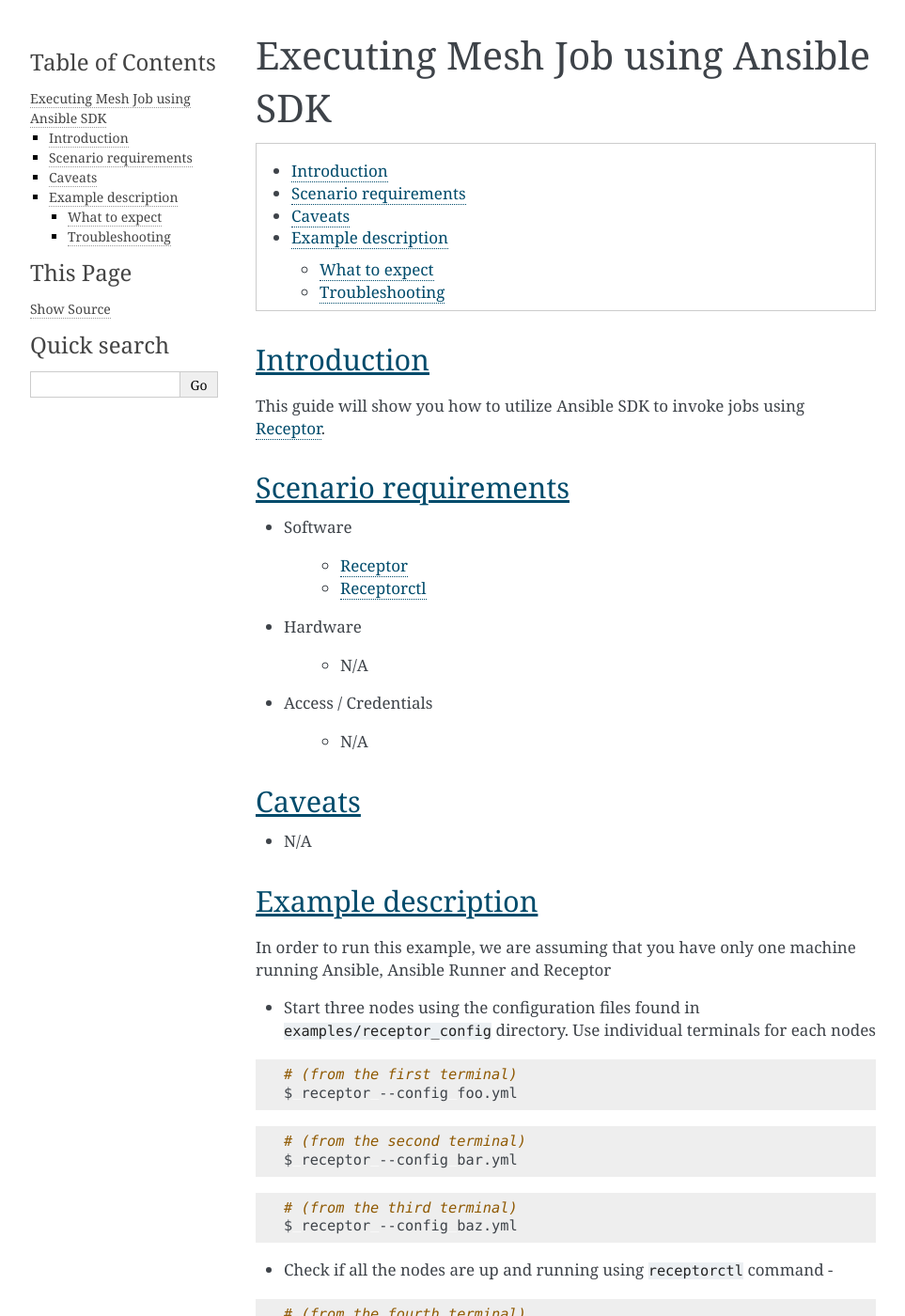
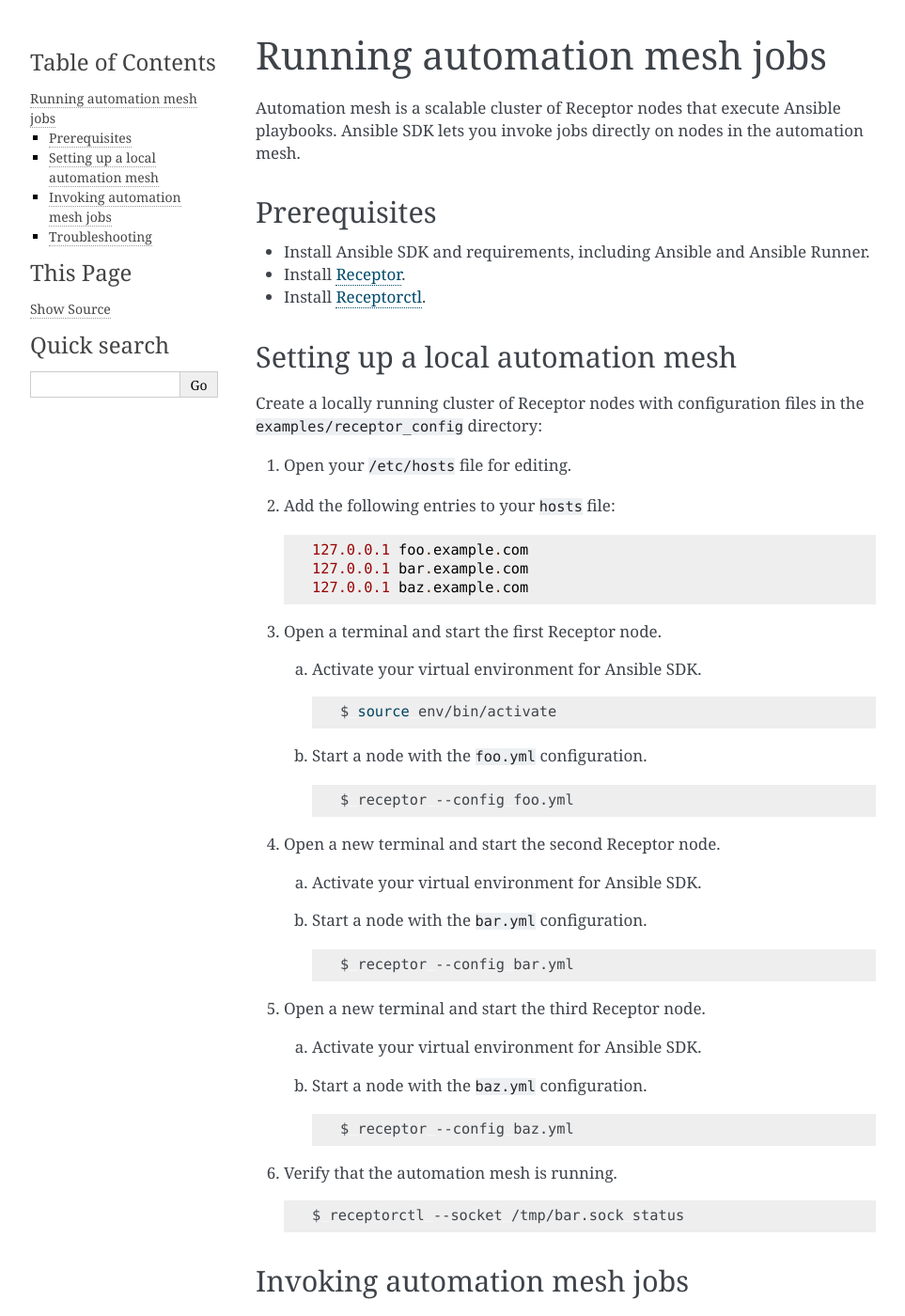
Before and after one commit to ansible/ansible-sdk, a Sphinx documentation site: the page built from docs/source/scenario_mesh.rst, in a window 1280 px wide and 1400 px high. Shown: the whole window at 94% size, without its empty margins (148-1111 px from the left). Built offline with Sphinx 7.4.7, drawn with Linux system fonts in a browser that asks for light colours; some of the changed text lies outside the part shown.

Commit message:
dnaro doc suggestions

```diff
--- a/docs/source/scenario_guide.rst
+++ b/docs/source/scenario_guide.rst
@@ -2,7 +2,7 @@
 Scenario Guides
 ***************
 
-These scenarios teach you how to accomplish common Ansible SDK tasks. To get started, please select the task you want to accomplish.
+Scenarios show you how to perform common Ansible SDK tasks.
 
 .. toctree::
    :maxdepth: 1
--- a/docs/source/scenario_mesh.rst
+++ b/docs/source/scenario_mesh.rst
@@ -1,85 +1,102 @@
-************************************
-Executing Mesh Job using Ansible SDK
-************************************
+****************************
+Running automation mesh jobs
+****************************
 
-.. contents::
-   :local:
+Automation mesh is a scalable cluster of Receptor nodes that execute Ansible playbooks.
+Ansible SDK lets you invoke jobs directly on nodes in the automation mesh.
 
-Introduction
-============
+Prerequisites
+=============
 
-This guide will show you how to utilize Ansible SDK to invoke jobs using `Receptor <https://github.com/ansible/receptor>`_.
+* Install Ansible SDK and requirements, including Ansible and Ansible Runner.
+* Install `Receptor <https://github.com/ansible/receptor>`_.
+* Install `Receptorctl <https://receptor.readthedocs.io/en/latest/index.html#installation>`_.
 
-Scenario requirements
-=====================
+Setting up a local automation mesh
+==================================
 
-* Software
+Create a locally running cluster of Receptor nodes with configuration files in the ``examples/receptor_config`` directory:
 
-    * `Receptor <https://github.com/ansible/receptor>`_
+#. Open your ``/etc/hosts`` file for editing.
+#. Add the following entries to your ``hosts`` file:
 
-    * `Receptorctl <https://receptor.readthedocs.io/en/latest/index.html#installation>`_
+   .. code-block::
 
-* Hardware
+      127.0.0.1 foo.example.com
+      127.0.0.1 bar.example.com
+      127.0.0.1 baz.example.com
 
-    * N/A
+#. Open a terminal and start the first Receptor node.
 
-* Access / Credentials
+   a. Activate your virtual environment for Ansible SDK.
 
-    * N/A
+      .. code-block:: bash
 
+         $ source env/bin/activate
 
-Caveats
-=======
+   b. Start a node with the ``foo.yml`` configuration.
 
-- N/A
+      .. code-block:: bash
 
-Example description
-===================
+         $ receptor --config foo.yml
 
-In order to run this example, we are assuming that you have only one machine running Ansible, Ansible Runner and Receptor
+#. Open a new terminal and start the second Receptor node.
 
-* Start three nodes using the configuration files found in ``examples/receptor_config`` directory.
-  Use individual terminals for each nodes
+   a. Activate your virtual environment for Ansible SDK.
+   b. Start a node with the ``bar.yml`` configuration.
+
+      .. code-block:: bash
+
+         $ receptor --config bar.yml
+
+#. Open a new terminal and start the third Receptor node.
+
+   a. Activate your virtual environment for Ansible SDK.
+   b. Start a node with the ``baz.yml`` configuration.
+
+      .. code-block:: bash
+
+         $ receptor --config baz.yml
+
+#. Verify that the automation mesh is running.
+
+   .. code-block:: bash
+
+      $ receptorctl --socket /tmp/bar.sock status
+
+Invoking automation mesh jobs
+=============================
+
+Use Ansible SDK to run a playbook on automation mesh as follows:
+
+#. Open a terminal and change to the ``examples`` directory.
+#. Run the following command:
+
+   .. code-block:: bash
+
+      $ python example_mesh_job.py
+
+The ``example_mesh_job.py`` program has a main method that connects to the Receptor nodes and runs the ``examples/datadir/project/pb.yml`` playbook.
+You can verify the job is successful when Ansible SDK prints the following to stdout:
 
 .. code-block:: bash
 
-    # (from the first terminal)
-    $ receptor --config foo.yml
-
-.. code-block:: bash
-
-    # (from the second terminal)
-    $ receptor --config bar.yml
-
-.. code-block:: bash
-
-    # (from the third terminal)
-    $ receptor --config baz.yml
-
-* Check if all the nodes are up and running using ``receptorctl`` command -
-
-.. code-block:: bash
-
-    # (from the fourth terminal)
-    $ receptorctl --socket /tmp/bar.sock status
-
-* Let us invoke ``examples/example_mesh_job.py`` -
-
-.. code-block:: bash
-
-    # (from the fifth terminal)
-    $ python example_mesh_job.py
-
-What to expect
---------------
-
-Ansible SDK will use underlying receptor to invoke job and present the output to the stdout
+   submitting work
+   work submitted
+   payload builder completed ok
+   getting results
+   got results
+   waiting for jobs
+   job done: True, has <x> events
 
 Troubleshooting
----------------
+===============
 
-If your something fails:
+If you encounter issues with this scenario, troubleshoot as follows:
 
-- Check if receptor is installed correctly
-- Check if receptorctl is installed correctly
-- Check if Ansible SDK is installed correctly
+- Check your Ansible SDK installation. See :ref:`install_ansible_sdk`.
+- Ensure you installed Ansible and Ansible Runner.
+- Ensure Receptor is installed correctly.
+- Ensure ``receptorctl`` is installed correctly.
+- Ensure your ``/etc/hosts`` file contains entries for each local Receptor node.
+- Ensure you run each Receptor node in a separate terminal in the Ansible SDK virtual environment.
```
Also changed, not shown: docs/source/index.rst (+7 -4 lines).
